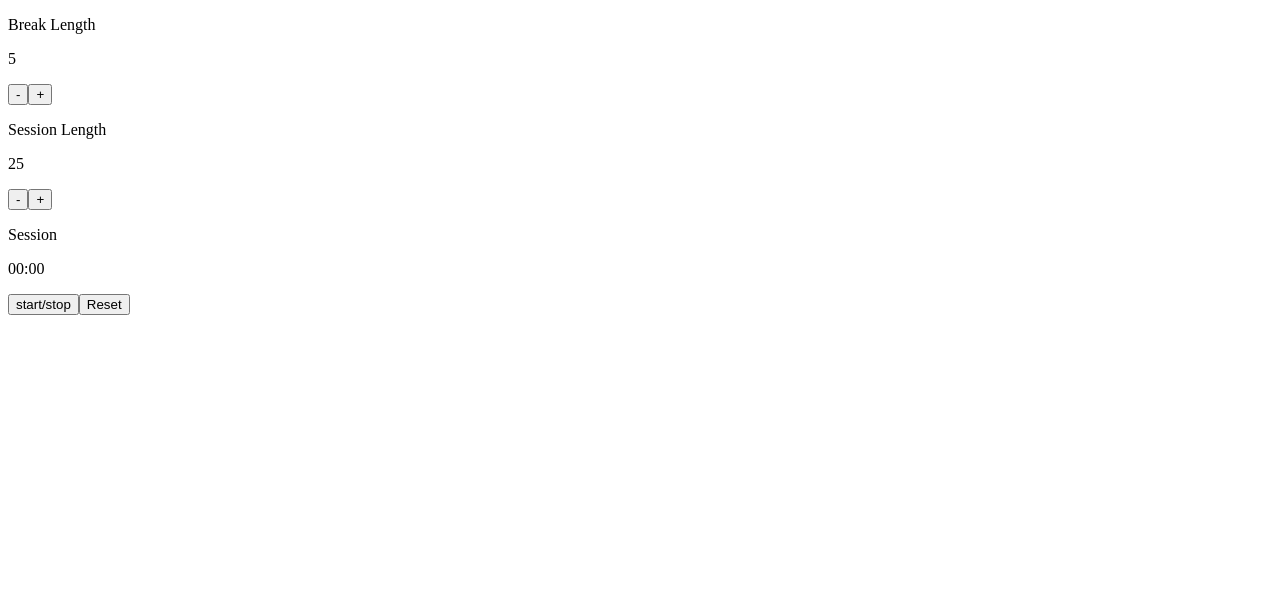
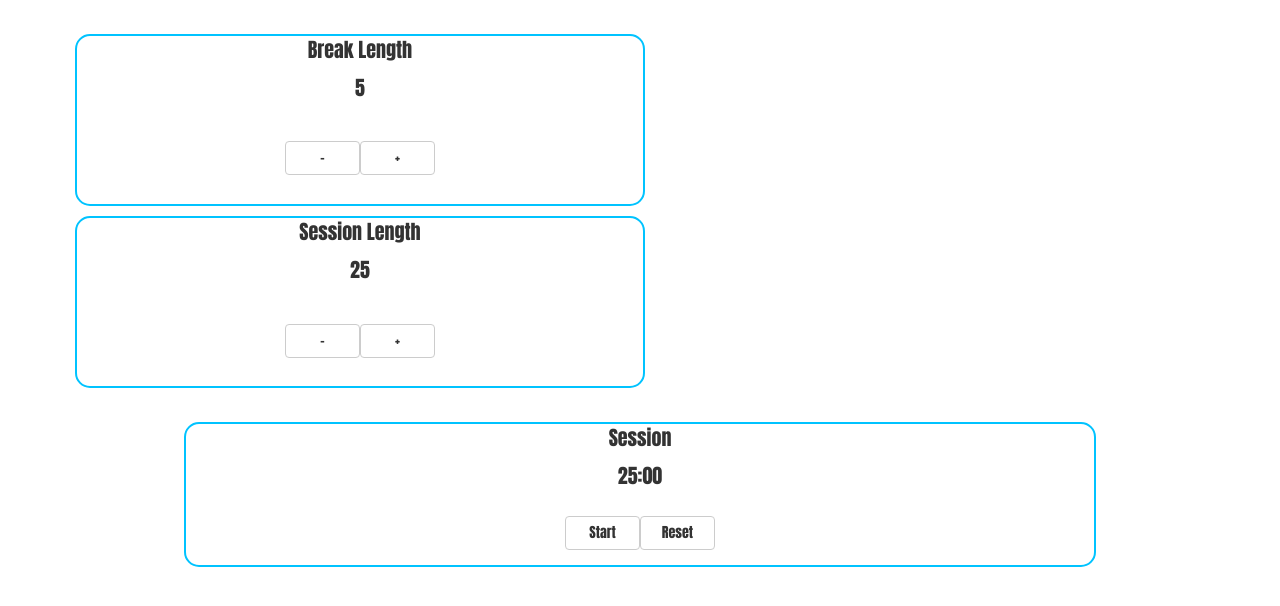
Before and after one commit to tylermwatts/pomodoro-clock, a React app: page / in a window 1280 px wide. Built offline with nearby package versions, Linux system fonts and the light colour scheme.

Commit message:
WIP
Added some CSS styling
Added onClicks for buttons

```diff
--- a/package.json
+++ b/package.json
@@ -5,7 +5,9 @@
   "keywords": [],
   "main": "src/index.js",
   "dependencies": {
+    "bootstrap": "4.1.3",
     "react": "16.5.2",
+    "react-bootstrap": "0.32.4",
     "react-dom": "16.5.2",
     "react-scripts": "2.0.3"
   },
--- a/public/index.html
+++ b/public/index.html
@@ -1,16 +1,24 @@
 <!DOCTYPE html>
 <html lang="en">
-
   <head>
-	<meta charset="utf-8">
-	<meta name="viewport" content="width=device-width, initial-scale=1, shrink-to-fit=no">
-	<meta name="theme-color" content="#000000">
+    <meta charset="utf-8" />
+    <meta
+      name="viewport"
+      content="width=device-width, initial-scale=1, shrink-to-fit=no"
+    />
+    <meta name="theme-color" content="#000000" />
     <!--
       manifest.json provides metadata used when your web app is added to the
       homescreen on Android. See https://developers.google.com/web/fundamentals/engage-and-retain/web-app-manifest/
     -->
-	<link rel="manifest" href="%PUBLIC_URL%/manifest.json">
-	<link rel="shortcut icon" href="%PUBLIC_URL%/favicon.ico">
+    <link rel="manifest" href="%PUBLIC_URL%/manifest.json" />
+    <link rel="shortcut icon" href="%PUBLIC_URL%/favicon.ico" />
+    <link
+      rel="stylesheet"
+      href="https://maxcdn.bootstrapcdn.com/bootstrap/3.3.7/css/bootstrap.min.css"
+      integrity="sha384-BVYiiSIFeK1dGmJRAkycuHAHRg32OmUcww7on3RYdg4Va+PmSTsz/K68vbdEjh4u"
+      crossorigin="anonymous"
+    />
     <!--
       Notice the use of %PUBLIC_URL% in the tags above.
       It will be replaced with the URL of the `public` folder during the build.
@@ -24,9 +32,7 @@
   </head>
 
   <body>
-	<noscript>
-		You need to enable JavaScript to run this app.
-	</noscript>
+    <noscript> You need to enable JavaScript to run this app. </noscript>
     <div id="root"></div>
     <!--
       This HTML file is a template.
@@ -39,5 +45,4 @@
       To create a production bundle, use `npm run build` or `yarn build`.
     -->
   </body>
-
 </html>
--- a/src/index.js
+++ b/src/index.js
@@ -9,14 +9,24 @@ class PomodoroClock extends React.Component {
     this.state = {
       breakLength: 5,
       sessionLength: 25,
-      timeLeft: "00:00"
+      running: false
     };
+    this.getStartTime = this.getStartTime.bind(this);
     this.resetClock = this.resetClock.bind(this);
+    this.toggleTimer = this.toggleTimer.bind(this);
     this.adjustLength = this.adjustLength.bind(this);
   }
 
+  getStartTime() {
+    return this.state.sessionLength.toString() + ":00";
+  }
+
   resetClock() {
-    this.setState({ breakLength: 5, sessionLength: 25, timeLeft: "00:00" });
+    this.setState({ breakLength: 5, sessionLength: 25 });
+  }
+
+  toggleTimer() {
+    this.setState({ running: !this.state.running });
   }
 
   adjustLength(e) {
@@ -49,29 +59,69 @@ class PomodoroClock extends React.Component {
 
   render() {
     return (
-      <div>
+      <div id="main" className="container">
+        <span id="break-session-row" className="row">
+          <div id="break-display">
             <p id="break-label">Break Length</p>
             <p id="break-length">{this.state.breakLength}</p>
-        <button id="break-decrement" onClick={e => this.adjustLength(e)}>
+            <span id="break-button-row" className="row">
+              <button
+                className="btn btn-default"
+                id="break-decrement"
+                onClick={e => this.adjustLength(e)}
+              >
                 -
               </button>
-        <button id="break-increment" onClick={e => this.adjustLength(e)}>
+              <button
+                className="btn btn-default"
+                id="break-increment"
+                onClick={e => this.adjustLength(e)}
+              >
                 +
               </button>
+            </span>
+          </div>
+          <div id="session-display">
             <p id="session-label">Session Length</p>
             <p id="session-length">{this.state.sessionLength}</p>
-        <button id="session-decrement" onClick={e => this.adjustLength(e)}>
+            <span id="session-button-row" className="row">
+              <button
+                className="btn btn-default"
+                id="session-decrement"
+                onClick={e => this.adjustLength(e)}
+              >
                 -
               </button>
-        <button id="session-increment" onClick={e => this.adjustLength(e)}>
+              <button
+                className="btn btn-default"
+                id="session-increment"
+                onClick={e => this.adjustLength(e)}
+              >
                 +
               </button>
+            </span>
+          </div>
+        </span>
+        <span id="session-countdown" className="row">
           <p id="timer-label">Session</p>
-        <p id="time-left">{this.state.timeLeft}</p>
-        <button id="start_stop">start/stop</button>
-        <button id="reset" onClick={this.resetClock}>
+          <p id="time-left">{this.getStartTime()}</p>
+          <span className="row" id="start-reset-buttons">
+            <button
+              className="btn btn-default"
+              id="start_stop"
+              onClick={this.toggleTimer}
+            >
+              {this.state.running ? "Stop" : "Start"}
+            </button>
+            <button
+              className="btn btn-default"
+              id="reset"
+              onClick={this.resetClock}
+            >
               Reset
             </button>
+          </span>
+        </span>
       </div>
     );
   }
--- a/src/styles.css
+++ b/src/styles.css
@@ -1,4 +1,43 @@
-.App {
-  font-family: sans-serif;
+#main {
+  font-size: 20px;
+  font-family: Impact, Haettenschweiler, "Arial Narrow Bold", sans-serif;
+}
+
+#break-display {
+  display: inline-block;
+  margin: 5px;
+  width: 50%;
   text-align: center;
+  border: 2px rgb(0, 195, 255) solid;
+  border-radius: 15px;
 }
+
+#session-display {
+  display: inline-block;
+  margin: 5px;
+  width: 50%;
+  text-align: center;
+  border: 2px rgb(0, 195, 255) solid;
+  border-radius: 15px;
+}
+
+#session-countdown {
+  display: block;
+  margin: auto;
+  width: 80%;
+  text-align: center;
+  border: 2px rgb(0, 195, 255) solid;
+  border-radius: 15px;
+}
+
+#start-reset-buttons {
+  display: block;
+  margin: auto;
+  width: 50%;
+  text-align: center;
+  padding: 15px;
+}
+
+.btn {
+  width: 75px;
+}
```
Lines whose indentation alone changed are shown as unchanged.
